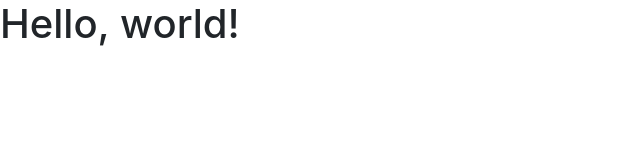
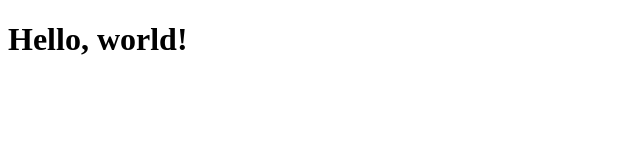
Before and after one commit to JamiKazmi/bootstrap, a plain HTML site: page index.html in a window 1280 px wide. Shown: the whole page, without its empty margins (0-640 px from the left). Drawn offline with nearby package versions, Linux system fonts and the light colour scheme.

```diff
--- a/index.html
+++ b/index.html
@@ -5,9 +5,6 @@
     <!-- Required meta tags -->
     <meta charset="utf-8">
     <meta name="viewport" content="width=device-width, initial-scale=1, shrink-to-fit=no">
-
-    <!-- Bootstrap CSS -->
-    <link rel="stylesheet" href="css/bootstrap/bootstrap.min.css">
 
     <!-- Main CSS -->
     <link rel="stylesheet" href="css/main.css">
```
